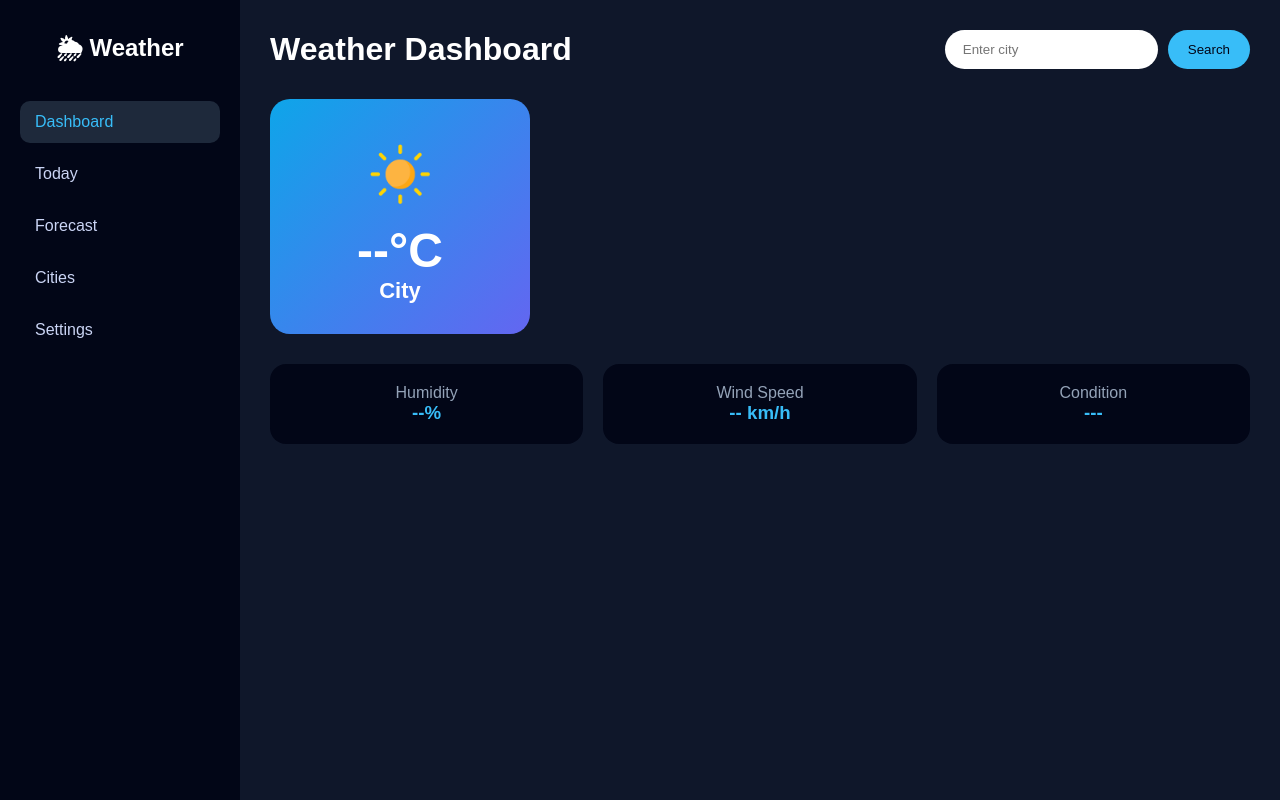
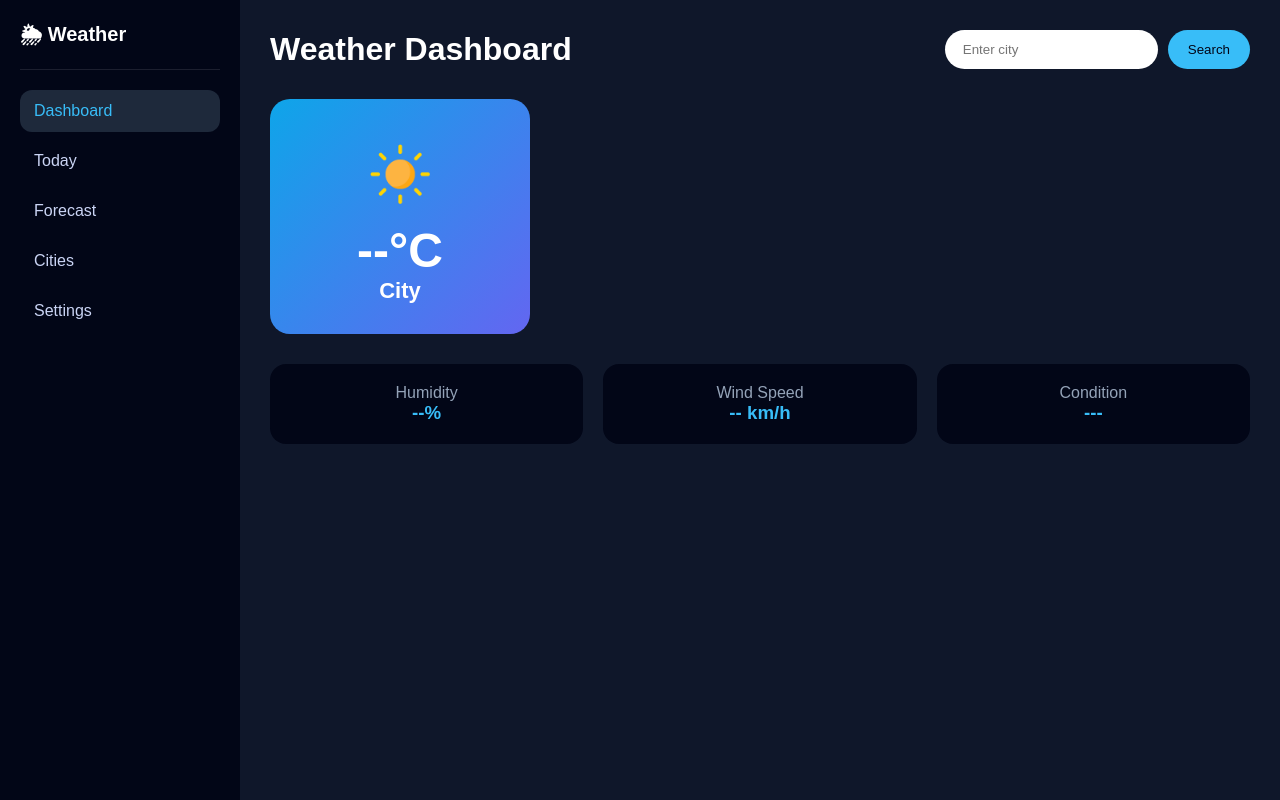
Before and after one commit to Sakshilal2005/whether, a plain HTML site: page index.html in a window 1280 px wide. Drawn offline with Linux system fonts and the light colour scheme.

Commit message:
Update style.css

```diff
--- a/style.css
+++ b/style.css
@@ -21,24 +21,35 @@ body{
 /* SIDEBAR */
 .sidebar{
     background:#020617;
-    padding:30px 20px;
+    padding:20px;
+    display:flex;
+    flex-direction:column;
 }
 
+/* SIDEBAR TITLE */
 .sidebar h2{
-    text-align:center;
-    margin-bottom:30px;
+    font-size:20px;
+    font-weight:600;
+    margin-bottom:20px;
+    padding-bottom:15px;
+    border-bottom:1px solid rgba(255,255,255,0.1);
+    color:#fff;
 }
 
+/* MENU */
 .menu{
     list-style:none;
+    display:flex;
+    flex-direction:column;
+    gap:8px;
 }
 
 .menu li{
-    padding:12px 15px;
-    margin-bottom:10px;
-    border-radius:10px;
+    padding:12px 14px;
+    border-radius:12px;
     cursor:pointer;
     color:#cbd5f5;
+    transition:0.3s;
 }
 
 .menu li:hover,
@@ -224,14 +235,13 @@ body{
         display:flex;
     }
 
-    /* Sidebar */
     .sidebar{
         position:fixed;
         top:0;
         left:-100%;
         width:75%;
         height:100vh;
-        z-index:1500;
+        z-index:3000;
         transition:0.3s;
     }
 
```
